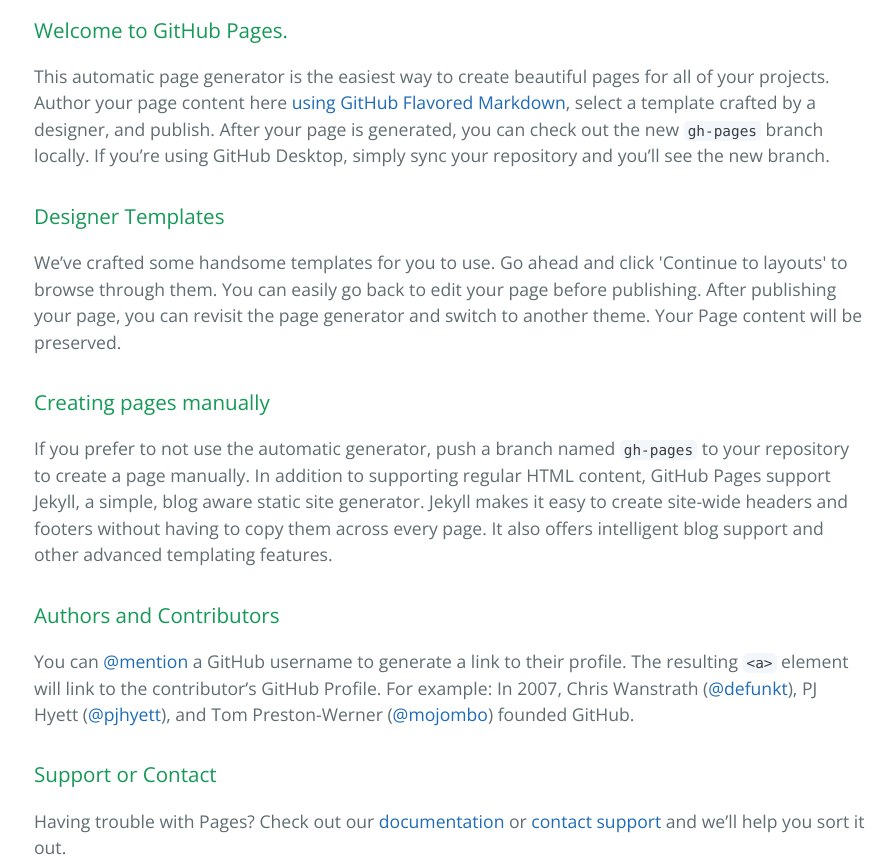
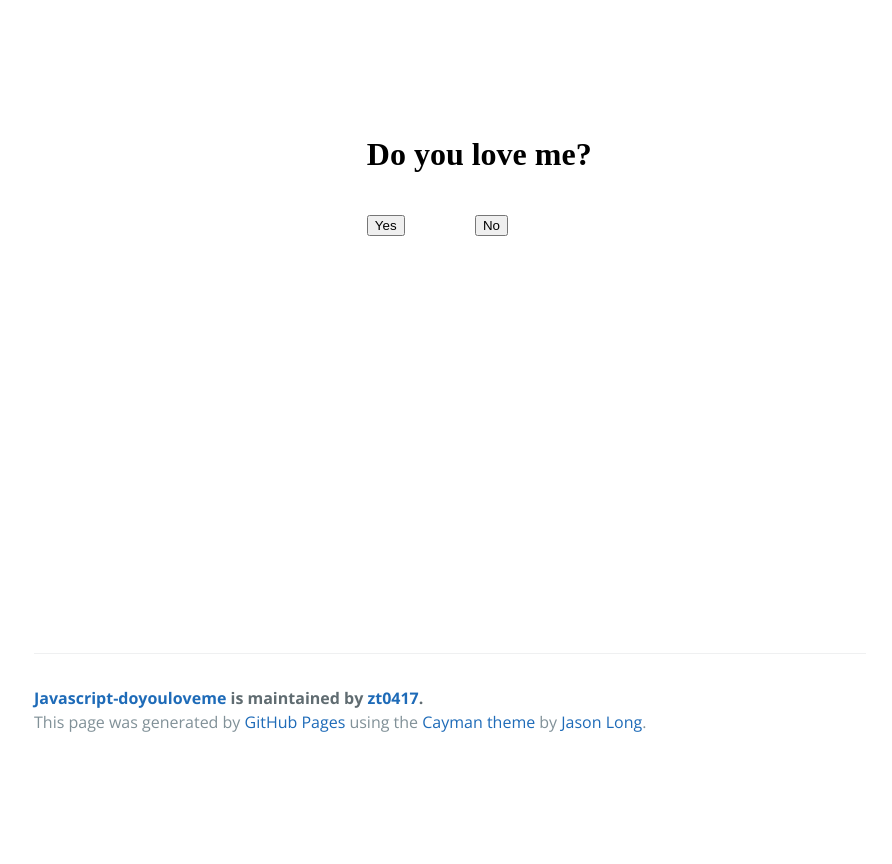
Before and after one commit to zt0417/JavaScript-DoYouLoveMe, a plain HTML site: page index.html in a window 1280 px wide. Shown: the part 400-1264 px from the top of the page, without its empty margins (190-1082 px from the left). After the commit the page ends 1166 px from the top, so only its background shows below. Drawn offline with nearby package versions, Linux system fonts and the light colour scheme.

Commit message:
Update index.html

```diff
--- a/index.html
+++ b/index.html
@@ -19,31 +19,7 @@
     </section>
 
     <section class="main-content">
-      <h3>
-<a id="welcome-to-github-pages" class="anchor" href="#welcome-to-github-pages" aria-hidden="true"><span aria-hidden="true" class="octicon octicon-link"></span></a>Welcome to GitHub Pages.</h3>
-
-<p>This automatic page generator is the easiest way to create beautiful pages for all of your projects. Author your page content here <a href="https://guides.github.com/features/mastering-markdown/">using GitHub Flavored Markdown</a>, select a template crafted by a designer, and publish. After your page is generated, you can check out the new <code>gh-pages</code> branch locally. If you’re using GitHub Desktop, simply sync your repository and you’ll see the new branch.</p>
-
-<h3>
-<a id="designer-templates" class="anchor" href="#designer-templates" aria-hidden="true"><span aria-hidden="true" class="octicon octicon-link"></span></a>Designer Templates</h3>
-
-<p>We’ve crafted some handsome templates for you to use. Go ahead and click 'Continue to layouts' to browse through them. You can easily go back to edit your page before publishing. After publishing your page, you can revisit the page generator and switch to another theme. Your Page content will be preserved.</p>
-
-<h3>
-<a id="creating-pages-manually" class="anchor" href="#creating-pages-manually" aria-hidden="true"><span aria-hidden="true" class="octicon octicon-link"></span></a>Creating pages manually</h3>
-
-<p>If you prefer to not use the automatic generator, push a branch named <code>gh-pages</code> to your repository to create a page manually. In addition to supporting regular HTML content, GitHub Pages support Jekyll, a simple, blog aware static site generator. Jekyll makes it easy to create site-wide headers and footers without having to copy them across every page. It also offers intelligent blog support and other advanced templating features.</p>
-
-<h3>
-<a id="authors-and-contributors" class="anchor" href="#authors-and-contributors" aria-hidden="true"><span aria-hidden="true" class="octicon octicon-link"></span></a>Authors and Contributors</h3>
-
-<p>You can <a href="https://help.github.com/articles/basic-writing-and-formatting-syntax/#mentioning-users-and-teams" class="user-mention">@mention</a> a GitHub username to generate a link to their profile. The resulting <code>&lt;a&gt;</code> element will link to the contributor’s GitHub Profile. For example: In 2007, Chris Wanstrath (<a href="https://github.com/defunkt" class="user-mention">@defunkt</a>), PJ Hyett (<a href="https://github.com/pjhyett" class="user-mention">@pjhyett</a>), and Tom Preston-Werner (<a href="https://github.com/mojombo" class="user-mention">@mojombo</a>) founded GitHub.</p>
-
-<h3>
-<a id="support-or-contact" class="anchor" href="#support-or-contact" aria-hidden="true"><span aria-hidden="true" class="octicon octicon-link"></span></a>Support or Contact</h3>
-
-<p>Having trouble with Pages? Check out our <a href="https://help.github.com/pages">documentation</a> or <a href="https://github.com/contact">contact support</a> and we’ll help you sort it out.</p>
-
+      <iframe src="main/index.html" width="100%" height="600px" frameborder="0" scrolling="no"></iframe>
       <footer class="site-footer">
         <span class="site-footer-owner"><a href="https://github.com/zt0417/JavaScript-DoYouLoveMe">Javascript-doyouloveme</a> is maintained by <a href="https://github.com/zt0417">zt0417</a>.</span>
 
```
